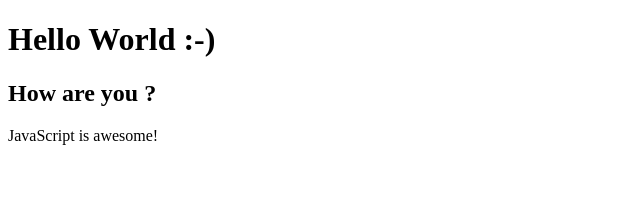
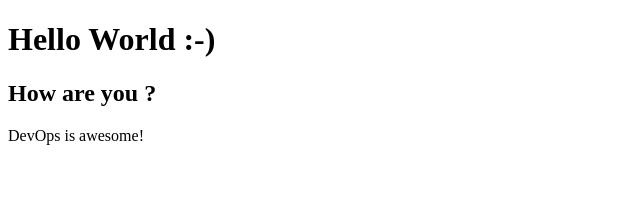
Before and after one commit to lRAHULl/sample-ng-app, an Angular app: page / in a window 1280 px wide. Shown: the top 217 px of the page, without its empty margins (0-640 px from the left). Built offline with nearby package versions, Linux system fonts and the light colour scheme.

Commit message:
Some Changes

```diff
--- a/src/app/app.component.html
+++ b/src/app/app.component.html
@@ -1,4 +1,4 @@
 <h1>Hello World :-)</h1>
 <h2> How are you ? </h2>
-<p> JavaScript is awesome! </p>
+<p> DevOps is awesome! </p>
 <router-outlet></router-outlet>
```
Also changed, not shown: 2 other files (tests, documents, lock files or other folders).
